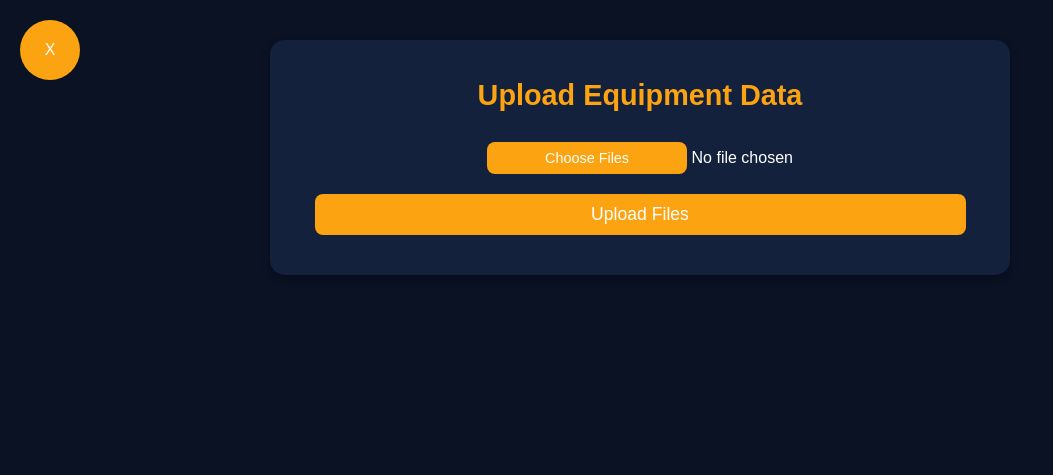
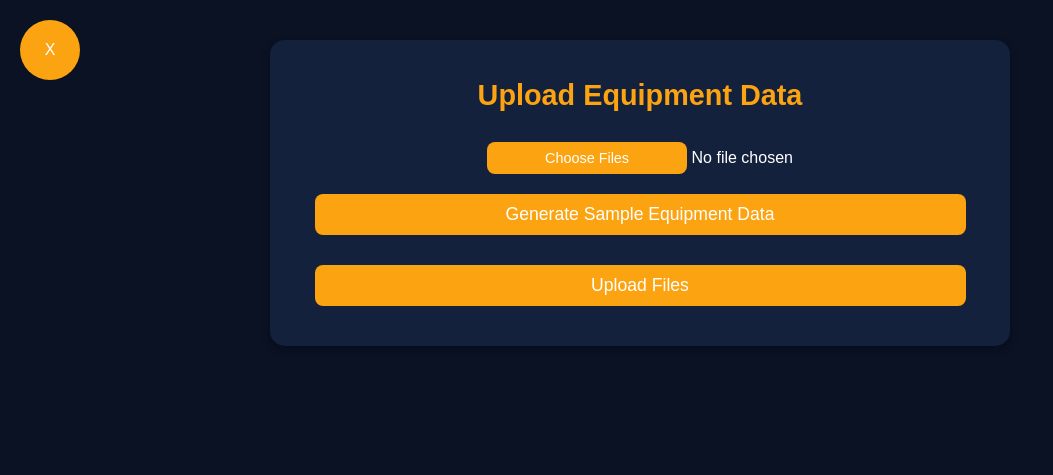
Before and after one commit to Marsentefly/Ferrero-Groep, a Python web app: template templates/main.html in a window 1280 px wide. Shown: the top 475 px of the page, without its empty margins (0-1053 px from the left). Run offline with Jinja, Linux system fonts and the light colour scheme; the template is opened without the code that fills it, so the values that code supplies are empty.

Commit message:
Update main.html

```diff
--- a/templates/main.html
+++ b/templates/main.html
@@ -34,6 +34,7 @@
                 <input type="file" id="file-input" name="folder" webkitdirectory directory multiple required onchange="updateFileName()" hidden>
                 <button type="button" onclick="triggerFileInput()" class="upload-button">Choose Files</button>
                 <span id="file-name">No file chosen</span>
+                <button type="submit" class="btn btn-primary">Generate Sample Equipment Data</button>
             </div>
             <button type="submit">Upload Files</button>
         </form>
```
